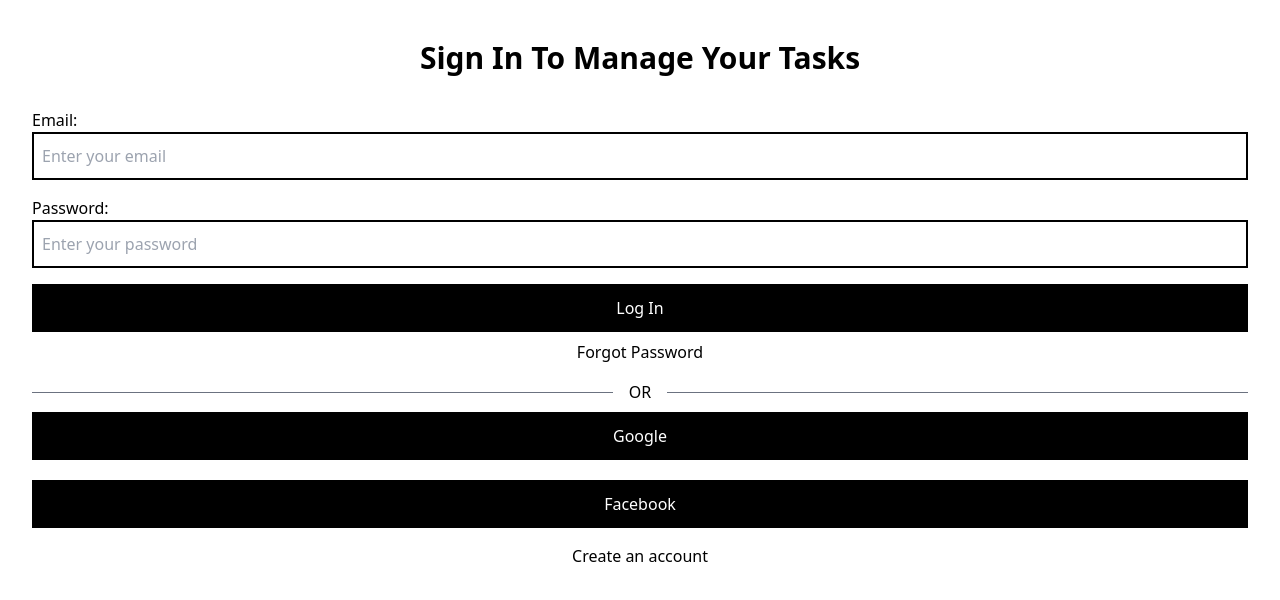
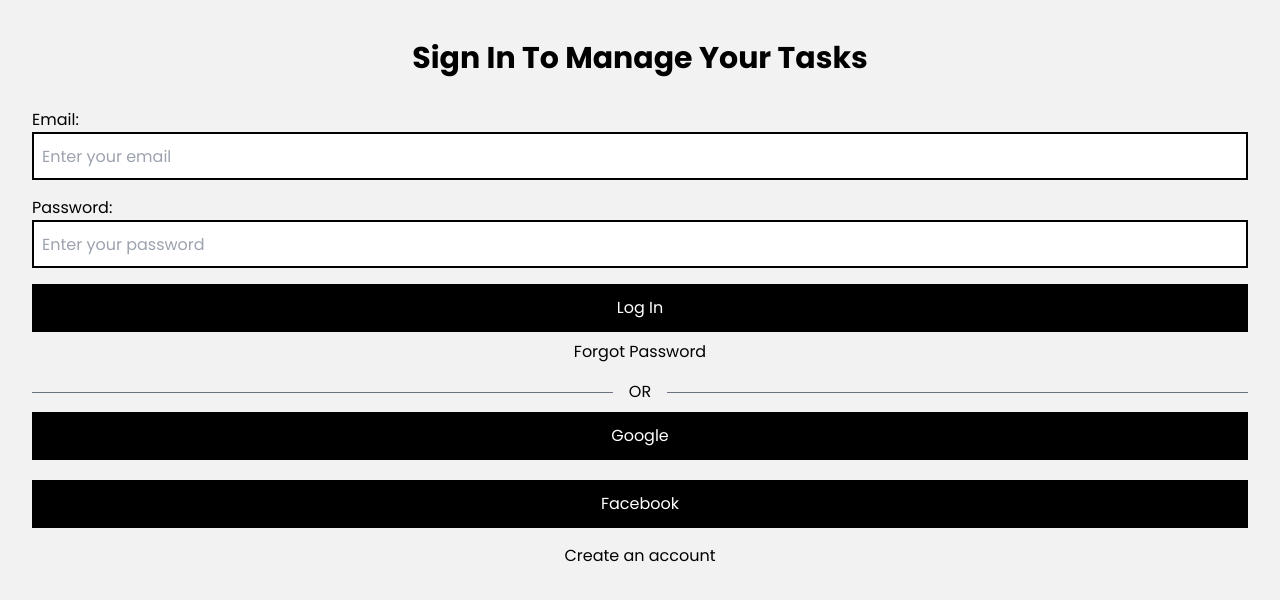
Before and after one commit to Wahaj-Ali-SK/hosuekeeping, a React (Vite) app: page / in a window 1280 px wide. Shown: the top 600 px of the page. Built offline with nearby package versions, Linux system fonts and the light colour scheme.

Commit message:
Update index.css
- Use Poppins font
- Add a bg color for the whole app.

```diff
--- a/src/index.css
+++ b/src/index.css
@@ -1,3 +1,10 @@
+@import url('https://fonts.googleapis.com/css2?family=Poppins:ital,wght@0,100;0,200;0,300;0,400;0,500;0,600;0,700;0,800;0,900;1,100;1,200;1,300;1,400;1,500;1,600;1,700;1,800;1,900&display=swap');
+
 @tailwind base;
 @tailwind components;
 @tailwind utilities;
+
+body {
+    background-color: #f3f2f2;
+    font-family: "Poppins", sans-serif;
+}
```
